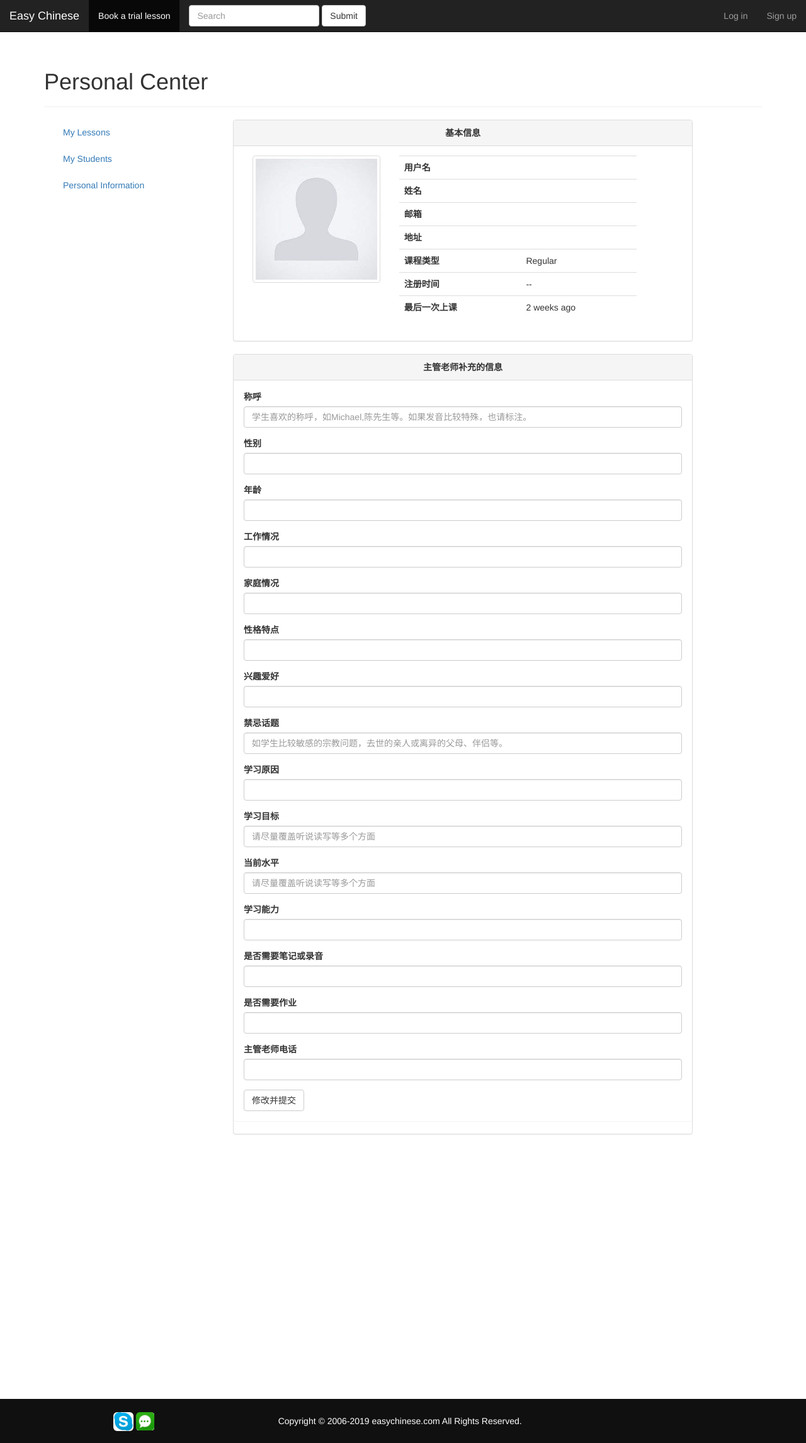
After one commit to JessicaFeng0926/easy_chinese, a Flask app: template app/templates/teacher/edit_profile.html in a window 1280 px wide. The commit adds this page. Shown: the whole page at 63% size. Run offline with Flask 2, Linux system fonts and the light colour scheme; the template is opened without the code that fills it: values that come from a table or form of the project are taken from there, others are empty; some libraries are stand-ins or nearby versions.

Commit message:
20th, I added a new function, now a teacher can modify her students' information.

```diff
--- a/app/teacher/forms.py
+++ b/app/teacher/forms.py
@@ -13,3 +13,22 @@ class PersonalInfoForm(FlaskForm):
     email=StringField(label='Email',validators=[Required(),Email()],render_kw={'readonly':True})
     member_since=StringField(label='Member since',validators=[Required()],render_kw={'readonly':True})
     submit=SubmitField(label='Submit')
+
+class EditProfileForm(FlaskForm):
+    '''这是主管学生信息的表单'''
+    nickname = StringField(label='称呼',validators=[Length(1,64)],render_kw={'placeholder':'学生喜欢的称呼，如Michael,陈先生等。如果发音比较特殊，也请标注。'})
+    gender = StringField(label='性别',validators=[Length(1,32)])
+    age = StringField(label='年龄',validators=[Length(1,32)])
+    job = StringField(label='工作情况',validators=[Length(1,128)])
+    family = StringField(label='家庭情况',validators=[Length(1,128)])
+    personality = StringField(label='性格特点',validators=[Length(1,128)])
+    hobby = StringField(label='兴趣爱好',validators=[Length(1,128)])
+    taboo = StringField(label='禁忌话题',validators=[Length(1,128)],render_kw={'placeholder':'如学生比较敏感的宗教问题，去世的亲人或离异的父母、伴侣等。'})
+    reason = StringField(label='学习原因',validators=[Length(1,128)])
+    goal = StringField(label='学习目标',validators=[Length(1,128)],render_kw={'placeholder':'请尽量覆盖听说读写等多个方面'})
+    level = StringField(label='当前水平',validators=[Length(1,128)],render_kw={'placeholder':'请尽量覆盖听说读写等多个方面'})
+    ability = StringField(label='学习能力',validators=[Length(1,128)])
+    notes = StringField(label='是否需要笔记或录音',validators=[Length(1,128)])
+    homework = StringField(label='是否需要作业',validators=[Length(1,128)])
+    teacher_phone = StringField(label='主管老师电话',validators=[Length(1,128)])
+    submit = SubmitField(label='修改并提交')
--- /dev/null
+++ b/app/templates/teacher/edit_profile.html
@@ -0,0 +1,69 @@
+{%extends 'teacher/homepage.html'%}
+{%import 'bootstrap/wtf.html' as wtf%}
+
+{%block head%}
+{{super()}}
+<style>
+
+</style>
+{%endblock head%}
+
+{%block mytitle%}Edit Profile{%endblock mytitle%}
+
+{%block main%}
+<div class='col-sm-8 col-md-8' id='main'>
+    <div class='panel panel-default'>
+        <div class='panel-heading text-center'>
+            <strong>基本信息</strong>
+        </div>
+        <div class='panel-body'>
+            <div class='col-sm-6 col-md-5 col-lg-4'>
+                <img {%if student.image %}src="{{url_for('static',filename='media/'+student.image)}}" {%else%}src="{{url_for('static',filename='img/noimage.jpg')}}" {%endif%}class='img-thumbnail' id='user-image'>
+            </div><!-- end of image -->
+            <div class='col-sm-5 col-md-6 col-lg-7'>
+                <table class='table'>
+                    <tr>
+                        <td><strong>用户名</strong></td>
+                        <td>{{student.username}}</td>
+                    </tr>
+                    <tr>
+                        <td><strong>姓名</strong></td>
+                        <td>{{student.name}}</td>
+                    </tr>
+                    <tr>
+                        <td><strong>邮箱</strong></td>
+                        <td>{{student.email}}</td>
+                    </tr>
+                    <tr>
+                        <td><strong>地址</strong></td>
+                        <td>{{student.location}}</td>
+                    </tr>
+                    <tr>
+                        <td><strong>课程类型</strong></td>
+                        <td>Regular</td>
+                    </tr>
+                    <tr>
+                        <td><strong>注册时间</strong></td>
+                        <td>{{"%s-%s-%s"|format(student.localsince.year,student.localsince.month,student.localsince.day)}}</td>
+                    </tr>
+                    <tr>
+                        <td><strong>最后一次上课</strong></td>
+                        <td>2 weeks ago</td>
+                    </tr>
+                </table>
+            </div><!-- end of other basic information -->
+        </div><!-- end of panel body -->
+    </div> <!-- end of the first panel -->
+
+    <div class ='panel panel-default'>
+        <div class='panel-heading text-center'>
+            <strong>主管老师补充的信息</strong>
+        </div>
+        <div class='panel panel-body'>
+            {{wtf.quick_form(form)}}
+
+        </div>
+    </div>
+</div>
+
+{%endblock main%}
--- a/app/templates/teacher/homepage.html
+++ b/app/templates/teacher/homepage.html
@@ -16,7 +16,7 @@
 <div class='col-sm-3 col-md-3' >
     <ul class='nav nav-pills nav-stacked'>
         <li role="presentation" {%if request.path[:11] == '/personal_c' %}class='active'{%endif%}><a href="{{url_for('main.personal_center')}}">My Lessons</a></li>
-        <li role="presentation" {%if request.path[:10] == '/teacher/m'%}class='active'{%endif%}><a href="{{url_for('teacher.my_students')}}">My Students</a></li>
+        <li role="presentation" {%if request.path[:10] == '/teacher/m' or request.path[:10] == '/teacher/e'%}class='active'{%endif%}><a href="{{url_for('teacher.my_students')}}">My Students</a></li>
         <li role="presentation" {%if request.path[:10] == '/teacher/p'%}class='active'{%endif%}><a href="{{url_for('teacher.personal_info')}}">Personal Information</a></li>
     </ul>
 </div>
--- a/app/templates/teacher/my_students.html
+++ b/app/templates/teacher/my_students.html
@@ -156,9 +156,11 @@ ul.nav-tabs{
         </div>
 
     </div>
+    {%if current_user.id == primary_teacher.id%}
     <div>
-        <button class='btn btn-default col-lg-offset-9 col-md-offset-9 col-sm-offset-9 col-xs-offset-9'>修改主管学生信息</button>
+        <a class='btn btn-default col-lg-offset-9 col-md-offset-9 col-sm-offset-9 col-xs-offset-9' href="{{url_for('teacher.edit_profile',username=student.username)}}">修改主管学生信息</a>
     </div>
+    {%endif%}
     {%endif%}
 {%else%}
     <div class='panel panel-default'>
@@ -182,7 +184,7 @@ ul.nav-tabs{
         </table>
     </div>
     {%endif%}
-</div>
+</div><!-- end of main -->
 
 
 {%endblock main%}
```
Also changed, not shown: app/teacher/views.py (+61 -2 lines).
